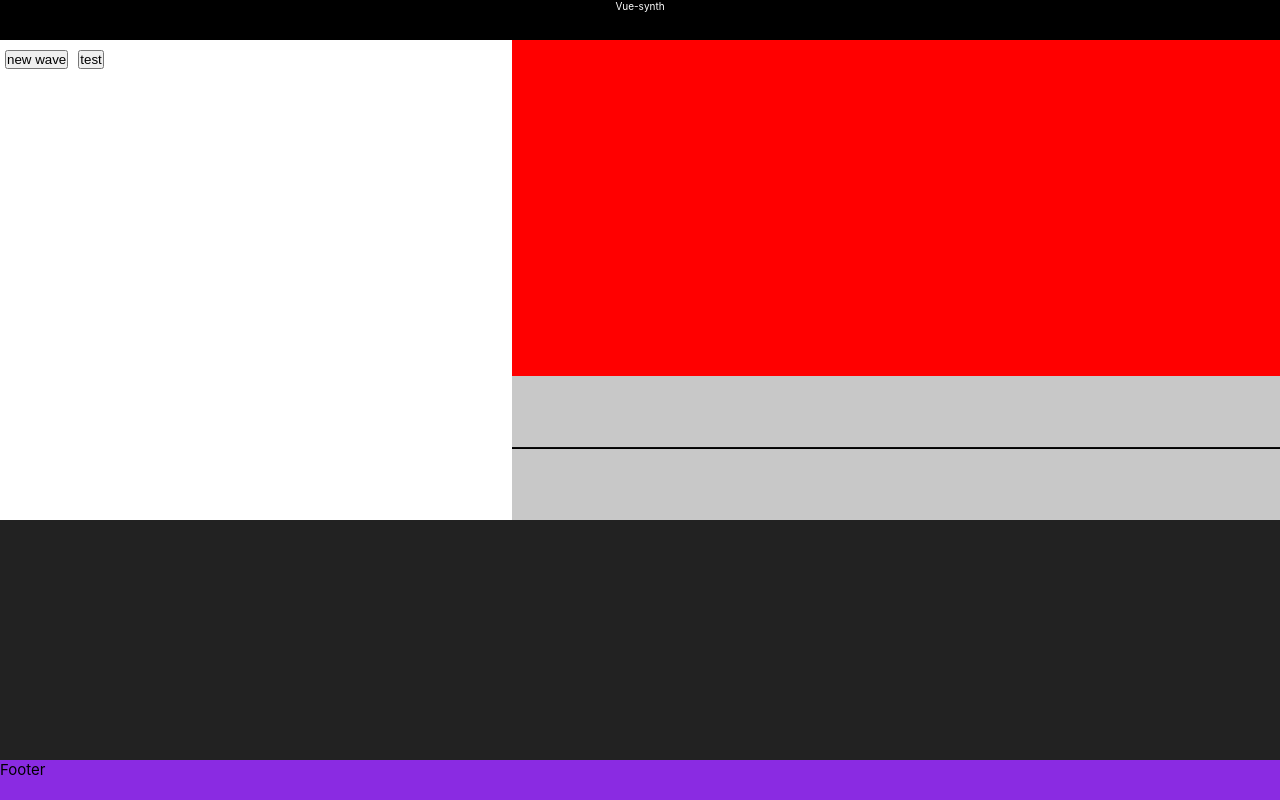
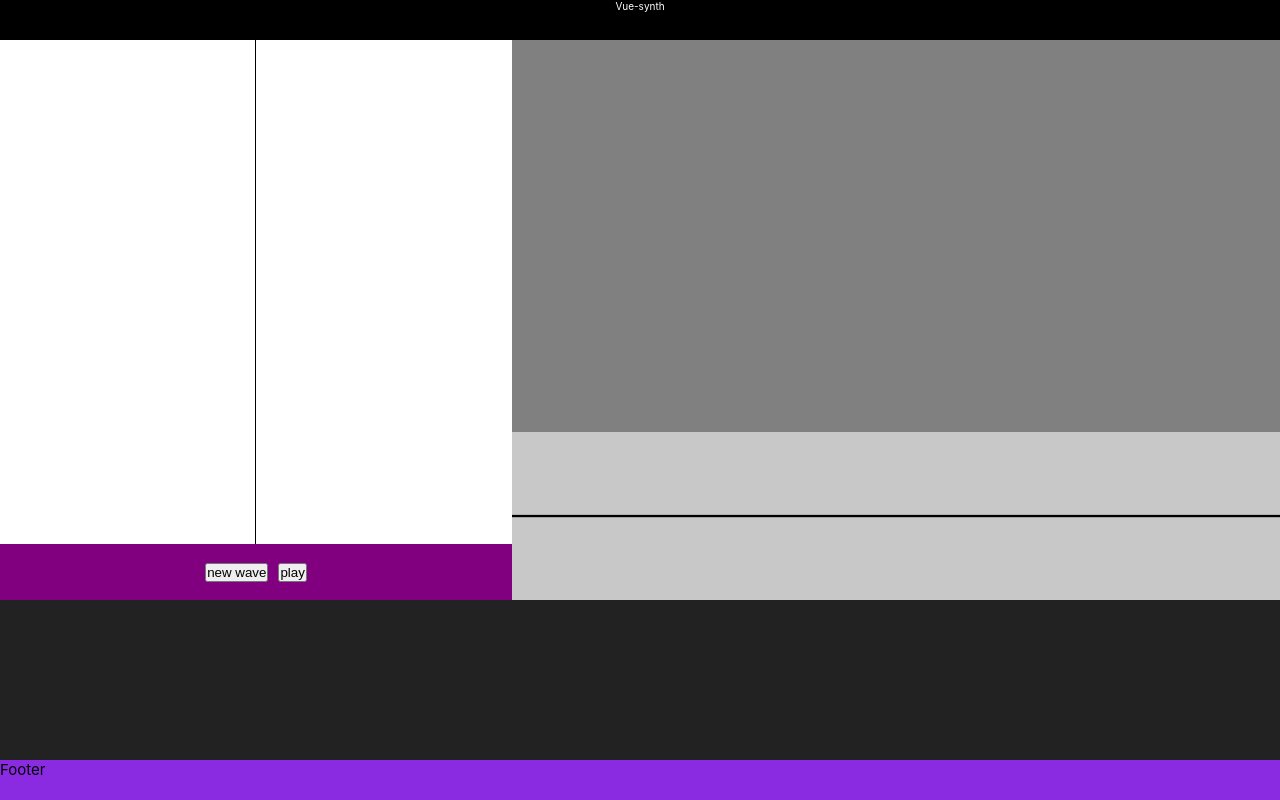
Before and after one commit to guillermoVicenteGonzalez/vue-synth, a Vue app in the folder vue-synth/: page /test in a window 1280 px wide. Built offline with nearby package versions, Linux system fonts and the light colour scheme.

Commit message:
added scroll controls and main wave sound

```diff
--- a/vue-synth/src/Layouts/MainLayout.vue
+++ b/vue-synth/src/Layouts/MainLayout.vue
@@ -43,9 +43,9 @@
 
 <style scoped lang="scss">
 $header-h: 5vh;
-$body-h: 60vh;
+$body-h: 70vh;
 $footer-h: 5vh;
-$piano-h: 30vh;
+$piano-h: 20vh;
 
 .mainLayout {
   box-sizing: border-box;
@@ -72,8 +72,9 @@ $piano-h: 30vh;
   &__components {
     background-color: white;
     overflow: hidden;
-    display: grid;
-    grid-template-columns: 1.5fr 1fr;
+    // display: grid;
+
+    // grid-template-columns: 1.5fr 1fr;
   }
 
   &__mainDisplay {
--- a/vue-synth/src/components/Waves/WaveAnalyzer.vue
+++ b/vue-synth/src/components/Waves/WaveAnalyzer.vue
@@ -1,6 +1,5 @@
 <template>
   <canvas ref="myCanvas"></canvas>
-  <button @click="playSound">resume</button>
 </template>
 
 <script setup lang="ts">
@@ -60,10 +59,6 @@ function draw() {
   context.stroke();
 }
 
-function playSound() {
-  props.sourceCtx.state == 'running' ? props.sourceCtx.suspend() : props.sourceCtx.resume();
-}
-
 onMounted(() => {
   props.source.connect(analyser);
   context = myCanvas.value.getContext('2d');
--- a/vue-synth/src/views/TestView.vue
+++ b/vue-synth/src/views/TestView.vue
@@ -15,15 +15,20 @@
   <MainLayout>
     <template #header> Vue-synth</template>
     <template #components>
-      <div class="waveCardList">
+      <div class="components">
+        <div class="components__waveCardList">
           <WaveCard
             v-for="(wave, index) in waves"
             :key="index"
             :wave="wave"
             @update-wave="onWaveUpdated(index)"
           ></WaveCard>
+        </div>
+        <div class="components__filters"></div>
+      </div>
+      <div class="controls">
         <button @click="createNewWave">new wave</button>
-        <button @click="test">test</button>
+        <button @click="playMainWave">play</button>
       </div>
     </template>
 
@@ -60,7 +65,7 @@ type oscillatorItem = {
 
 let waves: Ref<Wave[]> = ref([]);
 let oscillators: Array<oscillatorItem> = [];
-let mainContext: Ref = ref(new AudioContext());
+let mainContext: Ref<AudioContext> = ref(new AudioContext());
 // let merger: ChannelMergerNode = mainContext.value.createChannelMerger();
 let merger: Ref<ChannelMergerNode> = ref(mainContext.value.createChannelMerger());
 // let merger: Ref = ref();
@@ -96,14 +101,14 @@ function updateWaveOscillator(index: number): void {
   );
 }
 
-function test() {
-  mainContext.value.resume();
+function playMainWave() {
+  // mainContext.value.resume();
+  mainContext.value.state == 'running' ? mainContext.value.suspend() : mainContext.value.resume();
   console.log(merger);
 }
 
 onMounted(() => {
   // merger.value = mainContext.value.createChannelMerger();
-  mainContext.value.resume();
   merger.value.connect(mainContext.value.destination);
 });
 </script>
@@ -122,15 +127,36 @@ onMounted(() => {
 
   &__pure {
     height: 70%;
-    background-color: red;
+    // background-color: red;
   }
 
   &__analyser {
     height: 30%;
-    background-color: blue;
+    // background-color: blue;
     > * {
       object-fit: fill;
     }
   }
 }
+
+.components {
+  height: 90%;
+  display: grid;
+  grid-template-columns: 1fr 1fr;
+
+  &__waveCardList {
+    border-right: solid 1px black;
+    overflow: auto;
+  }
+}
+
+.controls {
+  background-color: purple;
+  height: 10%;
+  display: flex;
+  padding: 1rem;
+  gap: 1rem;
+  justify-content: center;
+  align-items: center;
+}
 </style>
```
Lines whose indentation alone changed are shown as unchanged.
